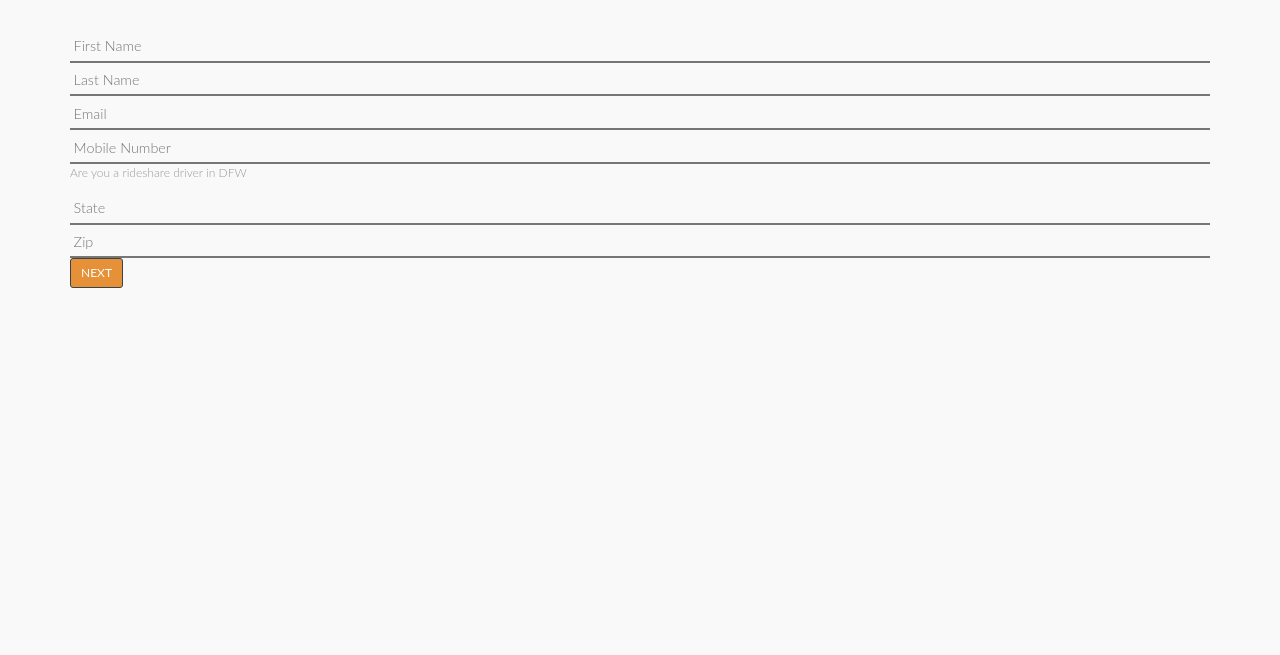
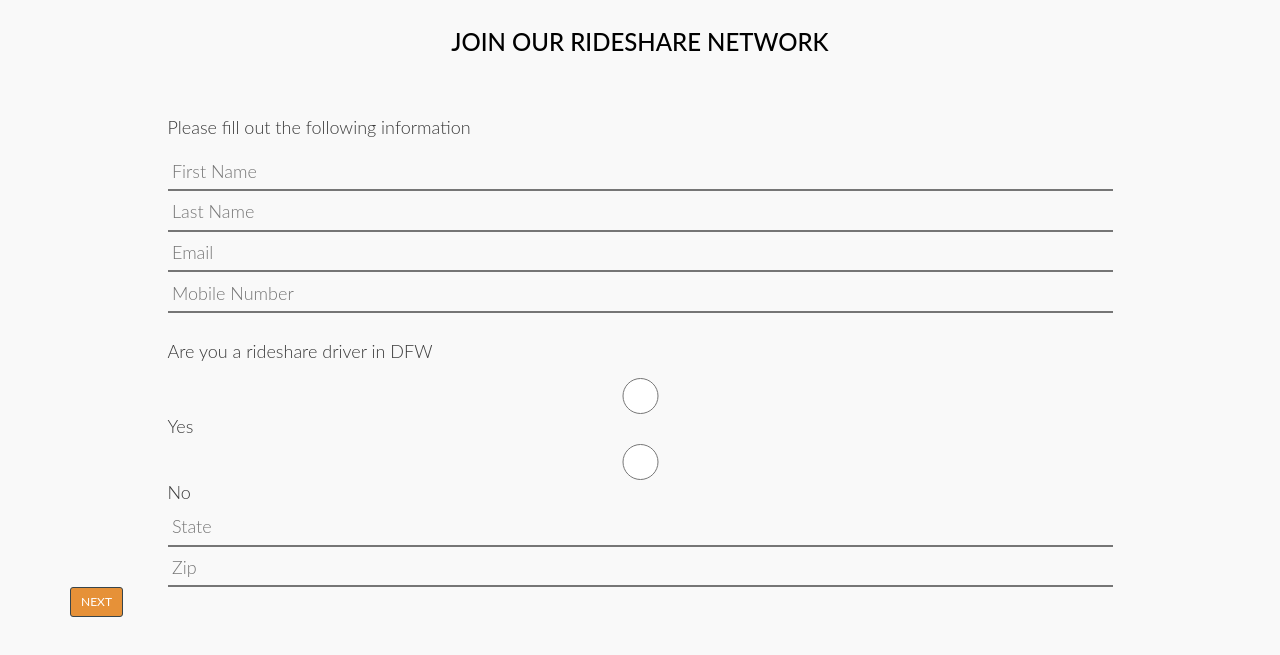
Before and after one commit to sullyintheseat/rideshare-web, a website: page wwwroot/index.html in a window 1280 px wide. Shown: the part 137-792 px from the top of the page. Drawn offline with nearby package versions, Linux system fonts and the light colour scheme; files that its build step writes are made by us from their sources.

Commit message:
update css

```diff
--- a/cdn/style/custom.css
+++ b/cdn/style/custom.css
@@ -1,4 +1,7 @@
-html, body { font-family: Gotham, Lato, "Helvetica Neue",Helvetica,Arial,sans-serif;  width:100%; padding:0px; margin:0px; background-color: #fff;  color:#999; font-weight: 300; font-size:18px 100%;}
+html, body {
+  font-family: Gotham, Lato, "Helvetica Neue",Helvetica,Arial,sans-serif;
+  width:100%; padding:0px; margin:0px; background-color: #fff;
+  color:#393939; font-weight: 300; font-size:18px;}
 h2 { font-weight:300;}
 h1 { font-weight:300;}
 h3 {color:#000; margin:0px 0px 8px 0px; padding:0px;}
--- a/wwwroot/index.html
+++ b/wwwroot/index.html
@@ -9,14 +9,14 @@
 
       body {
         background-color: #f9f9f9;
-        font-size: 1.2em;
+
       }
 
       input {
         text-align: left;
         width:100%;
         padding: 0.25em;
-        font-size: 1.2em;
+
         border-top: none;
         min-height: 2em;
         border-left: none;
@@ -51,19 +51,26 @@
 
     <div id="registration" class="container">
 
+      <div id="step1" class="row">
 
-      <div id="step1" class="row">
-          <div class="col-xs-12">
+        <div class="col-xs-10 col-xs-offset-1">
+          <h3 style="text-align: center;">JOIN OUR RIDESHARE NETWORK</h3>
+          </br/><br />
+          <p>Please fill out the following information</p>
+
           <input type=text placeholder="First Name" /><br />
           <input type=text placeholder="Last Name" /><br />
           <input type=text placeholder="Email" /><br />
-            <input type=text placeholder="Mobile Number" /><br />
+          <input type=text placeholder="Mobile Number" /><br /><br />
+
           <p>Are you a rideshare driver in DFW</p>
+          <input type="radio" name="dfwDriver" value="true">Yes</input>
+          <input type="radio" name="dfwDriver" value="false">No</input>
           <input type=text placeholder="State" /><br />
           <input type=text placeholder="Zip" />
         </div>
+
       </div>
-
 
       <div class="row">
           <div class="col-xs-12 centered">
```
Lines whose indentation alone changed are shown as unchanged.
